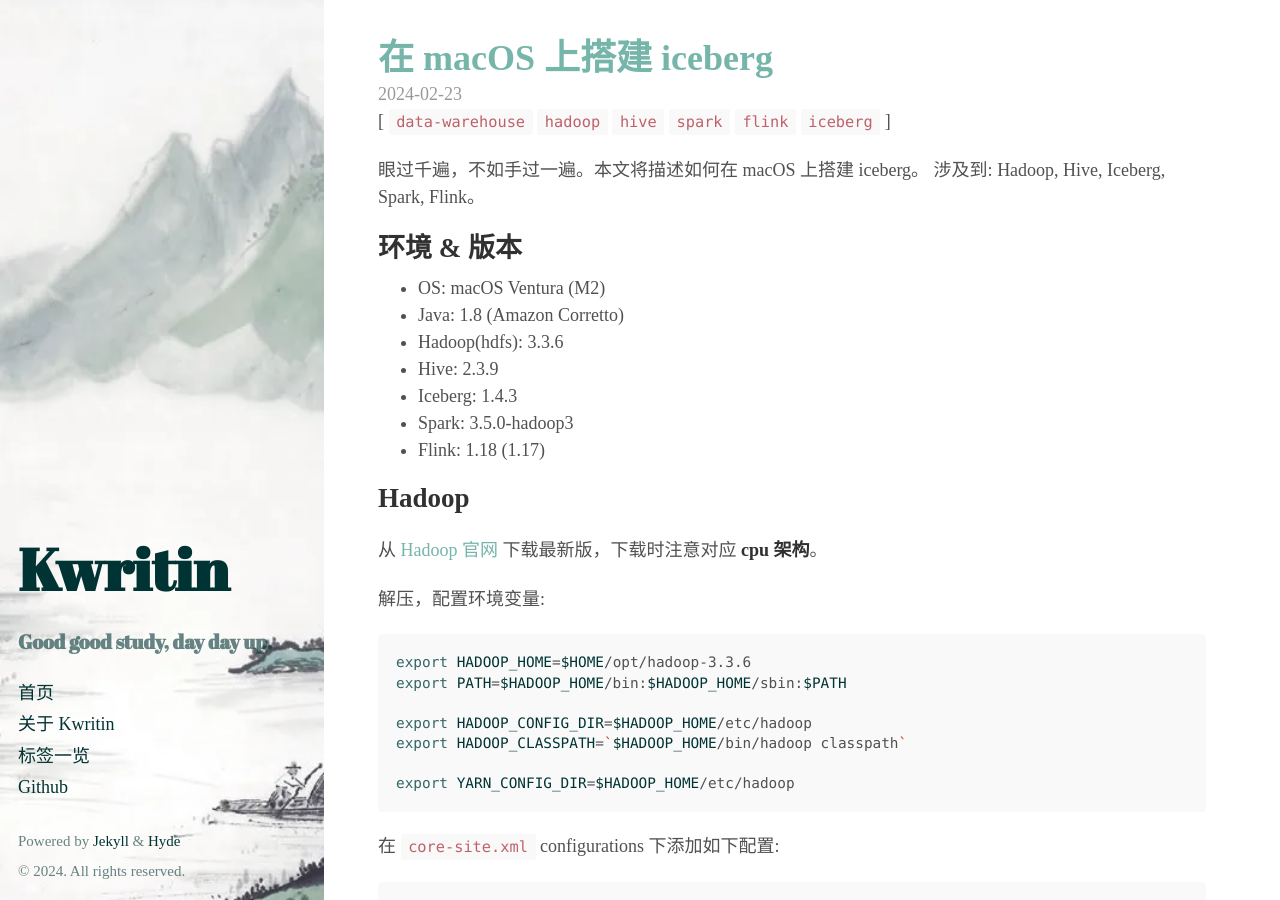
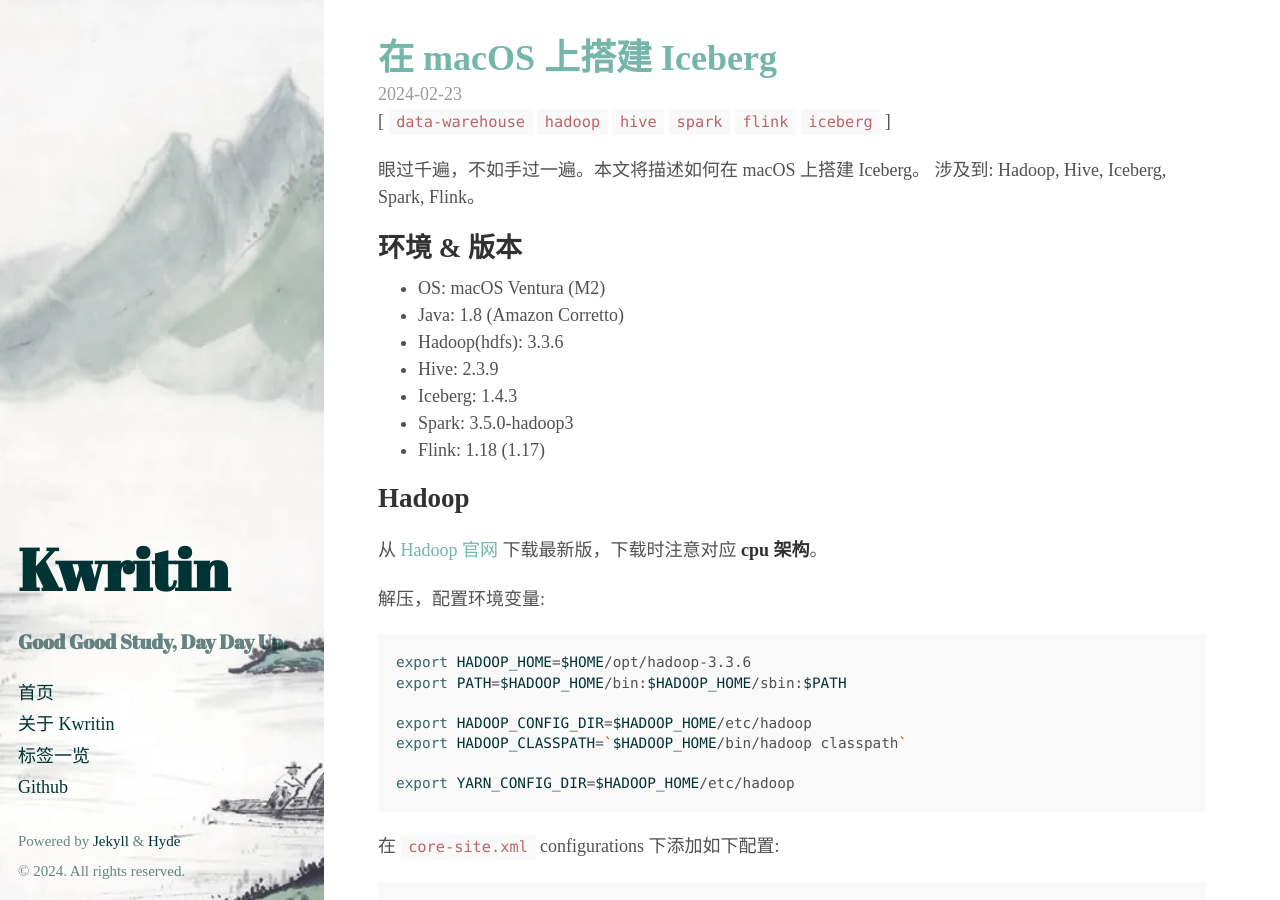
Before and after one commit to toien/toien.github.io, a Jekyll site: the page built from _posts/2024-02-23-hands-on-iceberg-on-macos.md, in a window 1280 px wide and 900 px high. Built offline with Jekyll 4.4.1, drawn with Linux system fonts in a browser that asks for light colours.

```diff
--- a/Gemfile
+++ b/Gemfile
@@ -1,7 +1,5 @@
 source 'https://mirrors.tuna.tsinghua.edu.cn/rubygems'
 # depends provided in github can be found: https://pages.github.com/versions/
-gem 'jekyll', '3.9.0'
+gem 'jekyll', '3.9.5'
 gem 'jekyll-paginate', '1.1.0'
 gem 'kramdown-parser-gfm', '1.1.0'
-
-gem "webrick", "~> 1.8"
--- a/_config.yml
+++ b/_config.yml
@@ -2,6 +2,8 @@
 markdown:         kramdown
 kramdown:
   input:          GFM
+  math_engine:    mathjax
+  syntax_highlighter: rouge
 highlighter:      rouge #
 
 # Build
@@ -14,8 +16,8 @@ permalink:        pretty # /posts/:title
 
 # Setup
 title:            Kwritin
-tagline:          'A coder blog'
-description:      'Good good study, day day up.'
+tagline:          "A coder's blog"
+description:      "Good Good Study, Day Day Up."
 url:              https://toien.github.io
 # baseurl:          /
 author:
--- a/_posts/2024-02-23-hands-on-iceberg-on-macos.md
+++ b/_posts/2024-02-23-hands-on-iceberg-on-macos.md
@@ -1,11 +1,11 @@
 ---
 layout: post
-title: 在 macOS 上搭建 iceberg
+title: 在 macOS 上搭建 Iceberg
 tags: data-warehouse hadoop hive spark flink iceberg
 excerpt_separator: <!-- more -->
 ---
 
-眼过千遍，不如手过一遍。本文将描述如何在 macOS 上搭建 iceberg。
+眼过千遍，不如手过一遍。本文将描述如何在 macOS 上搭建 Iceberg。
 涉及到: Hadoop, Hive, Iceberg, Spark, Flink。
 
 <!-- more -->
```
Also changed, not shown: _posts/2024-01-28-maven-gradle-dependencies-scope.md (+1 -1 lines), Gemfile.lock, public/img/posts/2024-02-23-hands-on-iceberg-on-macos/flink-access-iceberg-hive-ok.png, public/img/posts/2024-02-23-hands-on-iceberg-on-macos/flink-access-iceberg-ok.png.
